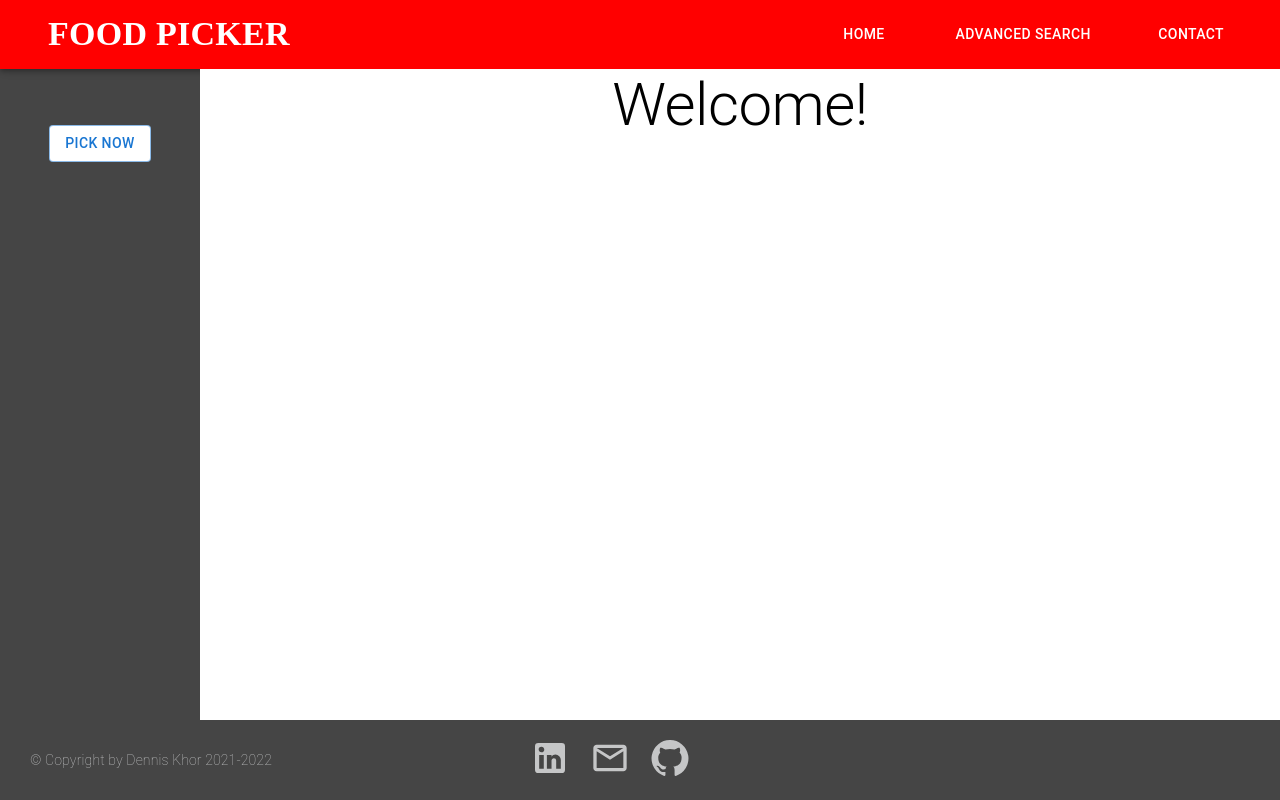
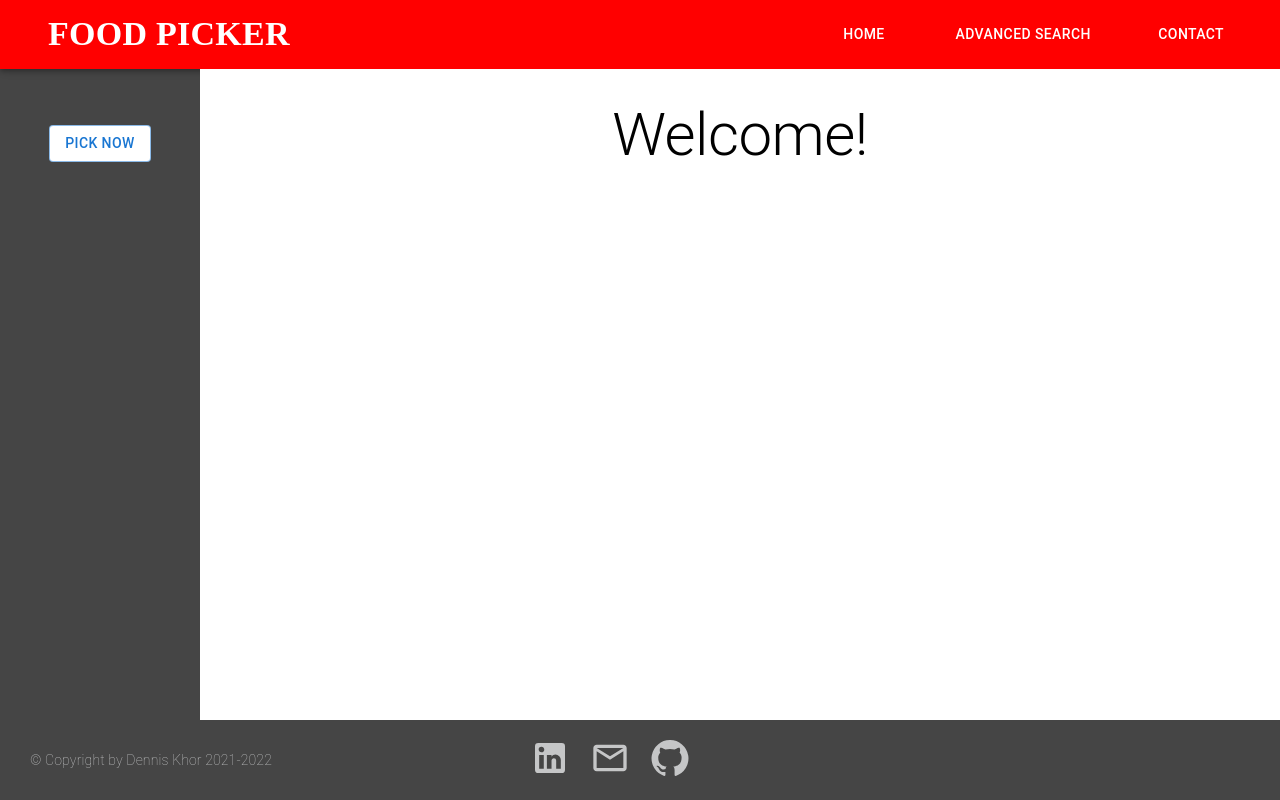
Before and after one commit to imtripleq/react_project2, a React (Create React App) app: page / in a window 1280 px wide. Built offline with nearby package versions, Linux system fonts and the light colour scheme; a web font is replaced by a local one.

Commit message:
updated README

```diff
--- a/src/components/Welcome.js
+++ b/src/components/Welcome.js
@@ -1,10 +1,20 @@
 import { Box, Typography } from "@mui/material";
+import { makeStyles } from "@mui/styles";
 import React from "react";
 
 const Welcome = () => {
+  const useStyles = makeStyles({
+    page: {},
+    title: { margin: "30px 0px" },
+  });
+
+  const classes = useStyles();
+
   return (
-    <Box>
-      <Typography variant="h2">Welcome!</Typography>
+    <Box className={classes.page}>
+      <Box className={classes.title}>
+        <Typography variant="h2">Welcome!</Typography>
+      </Box>
     </Box>
   );
 };
```
Also changed, not shown: 1 other file (tests, documents, lock files or other folders).
